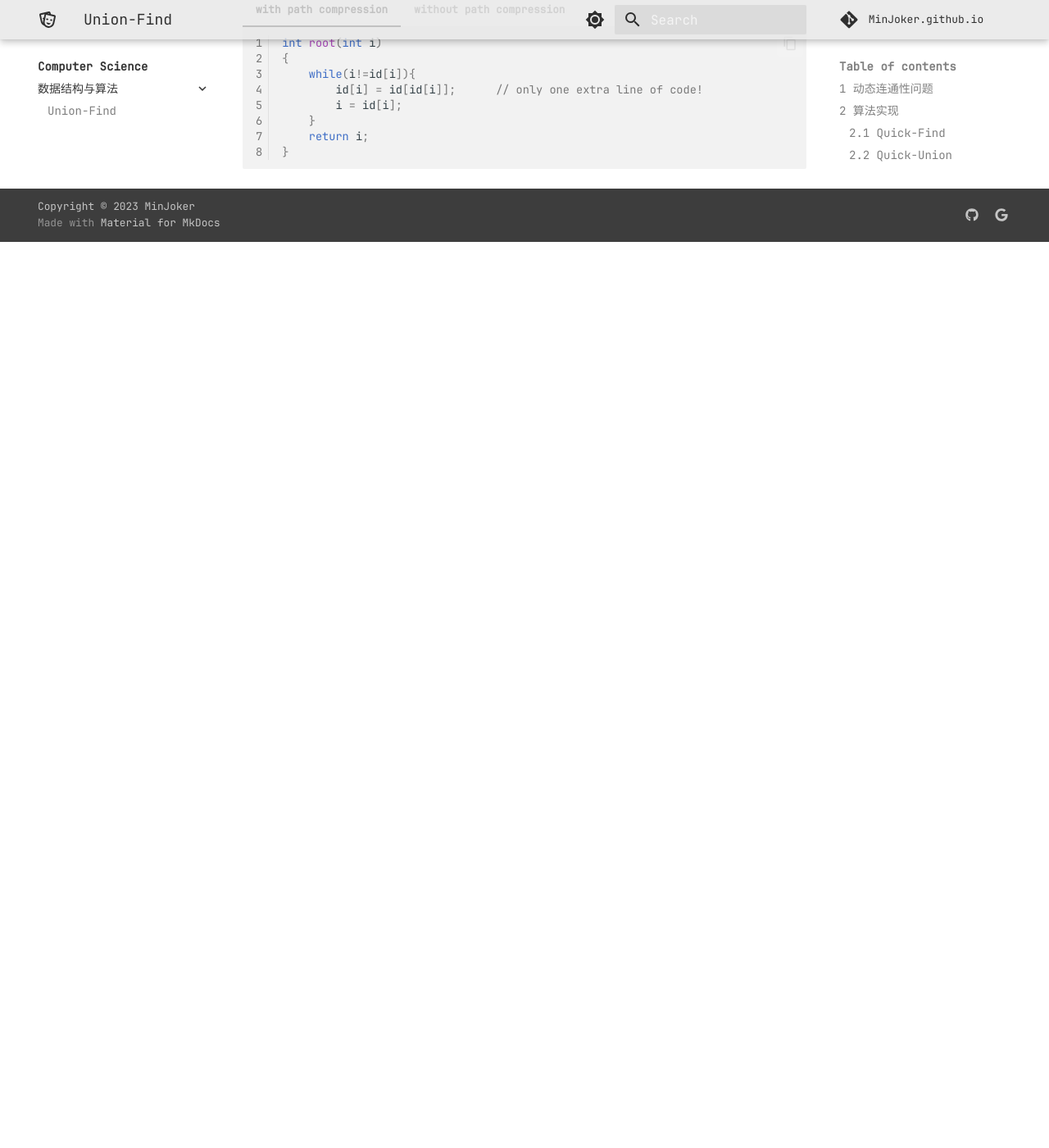
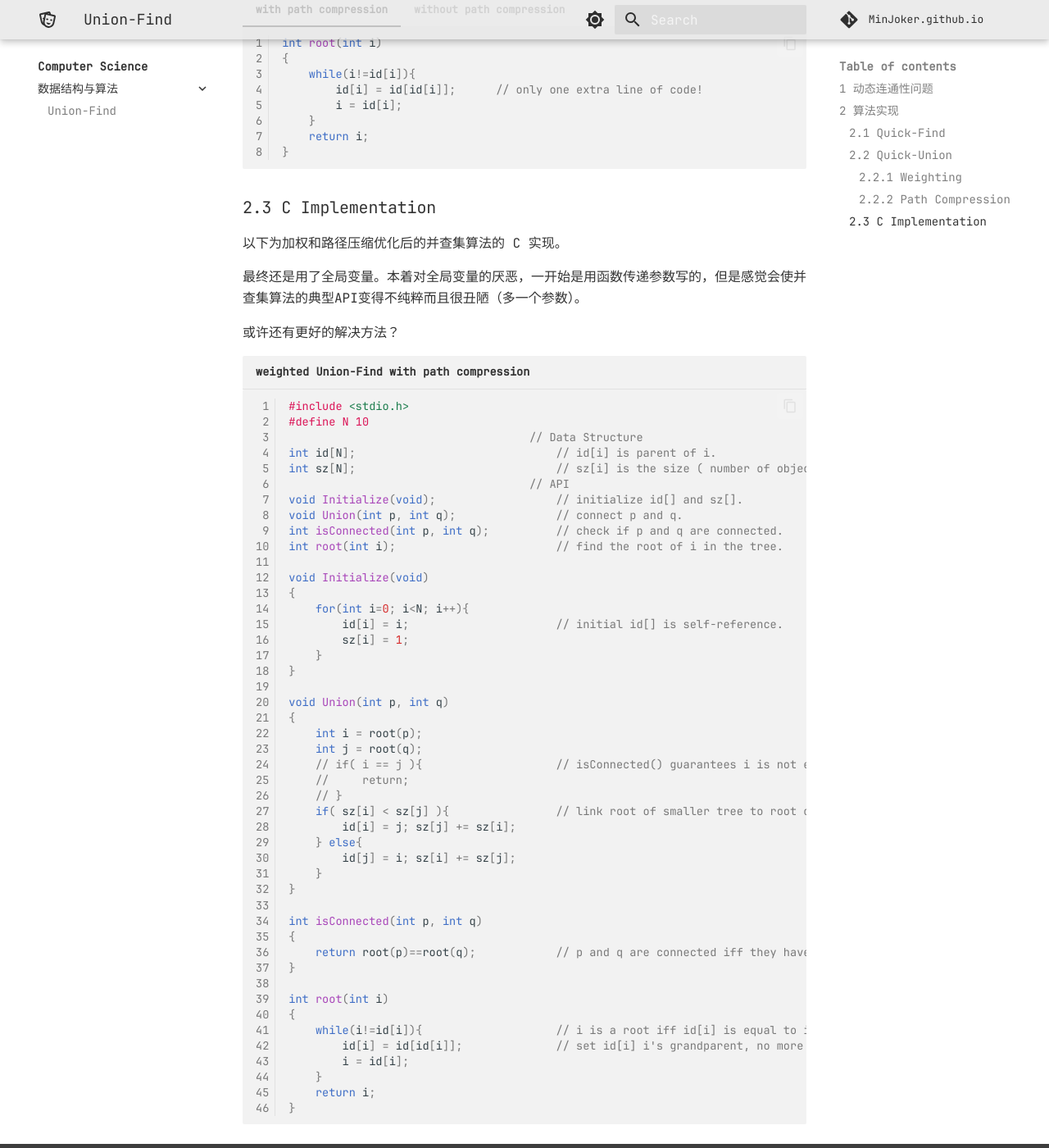
Before and after one commit to MinJoker/MinJoker.github.io, an MkDocs documentation site: the page built from docs/cs/algorithms/lec1.md, in a window 1280 px wide and 1400 px high, scrolled down 2426 px. Shown: the whole window at 82% size. Built offline with MkDocs 1.6.1 and Material for MkDocs 9.7.7, drawn with Linux system fonts in a browser that asks for light colours; some web fonts are replaced; comment, search, counter and statistics services are not loaded; before the commit the page ends 2721 px from its top, so only the background shows below that.

Commit message:
update: algorithms

````diff
--- a/docs/cs/algorithms/lec1.md
+++ b/docs/cs/algorithms/lec1.md
@@ -90,3 +90,60 @@
         return i;
     }
     ```
+
+### 2.3 C Implementation
+
+以下为加权和路径压缩优化后的并查集算法的 C 实现。
+
+最终还是用了全局变量。本着对全局变量的厌恶，一开始是用函数传递参数写的，但是感觉会使并查集算法的典型API变得不纯粹而且很丑陋（多一个参数）。
+
+或许还有更好的解决方法？
+
+```c linenums="1" title="weighted Union-Find with path compression"
+#include <stdio.h>
+#define N 10
+                                    // Data Structure
+int id[N];                              // id[i] is parent of i.
+int sz[N];                              // sz[i] is the size ( number of objects ) in the tree rooted at i.
+                                    // API
+void Initialize(void);                  // initialize id[] and sz[].
+void Union(int p, int q);               // connect p and q.
+int isConnected(int p, int q);          // check if p and q are connected.
+int root(int i);                        // find the root of i in the tree.
+
+void Initialize(void)
+{
+    for(int i=0; i<N; i++){
+        id[i] = i;                      // initial id[] is self-reference.
+        sz[i] = 1;
+    }
+}
+
+void Union(int p, int q)
+{
+    int i = root(p);
+    int j = root(q);
+    // if( i == j ){                    // isConnected() guarantees i is not equal to j.
+    //     return;
+    // }
+    if( sz[i] < sz[j] ){                // link root of smaller tree to root of larger tree.
+        id[i] = j; sz[j] += sz[i];
+    } else{
+        id[j] = i; sz[i] += sz[j];
+    }
+}
+
+int isConnected(int p, int q)
+{
+    return root(p)==root(q);            // p and q are connected iff they have the same root.
+}
+
+int root(int i)
+{
+    while(i!=id[i]){                    // i is a root iff id[i] is equal to i ( self-reference ).
+        id[i] = id[id[i]];              // set id[i] i's grandparent, no more parent.
+        i = id[i];
+    }
+    return i;
+}
+```
````
